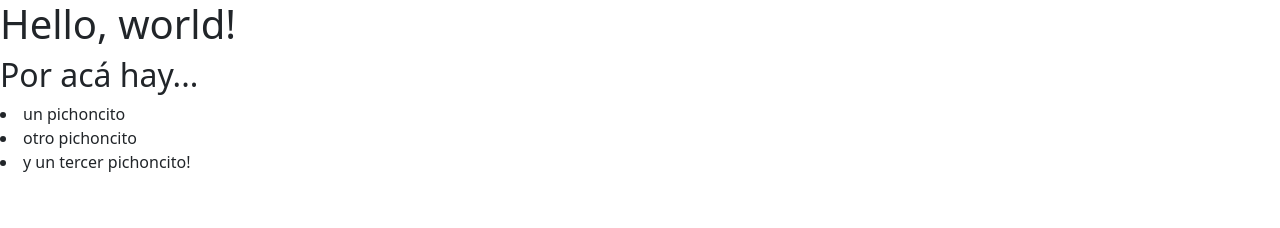
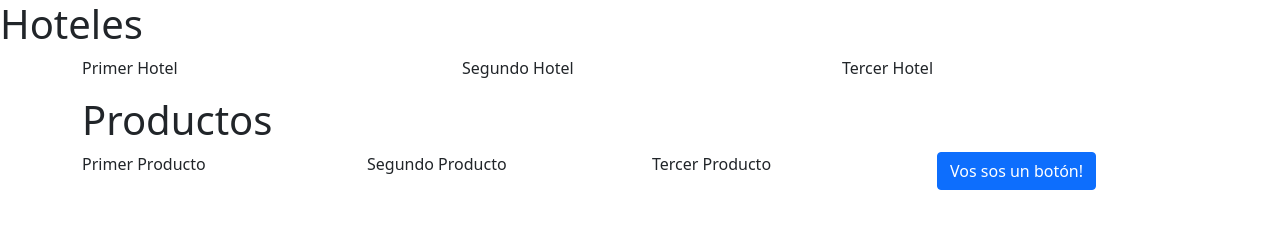
Before and after one commit to beatricemakdah/guia-hoteles, a website: page index.html in a window 1280 px wide. Drawn offline with nearby package versions, Linux system fonts and the light colour scheme.

Commit message:
utilizamos el sistema de grillas

```diff
--- a/index.html
+++ b/index.html
@@ -7,11 +7,37 @@
     <link rel="stylesheet" href="node_modules/bootstrap/dist/css/bootstrap.min.css">
   </head>
   <body>
-    <h1>Hello, world!</h1>
-    <h2>Por acá hay... </h2>
-        <li>un pichoncito</li>
-        <li>otro pichoncito</li>
-        <li>y un tercer pichoncito!</li>
+    <div class="jumbotron">
+        <h1>Hoteles</h1>
+        <div class="container">
+            <div class="row">
+                <div class="col">
+                    <p>Primer Hotel</p>
+                </div>
+                <div class="col">
+                    <p>Segundo Hotel</p>
+                </div>
+                <div class="col">
+                    <p>Tercer Hotel</p>
+                </div>
+            </div>
+            <h1>Productos</h1>
+            <div class="row">
+                <div class="col">
+                    <p>Primer Producto</p>
+                </div>
+                <div class="col">
+                    <p>Segundo Producto</p>
+                </div>
+                <div class="col">
+                    <p>Tercer Producto</p>
+                </div>
+                <div class="col">
+                    <button type="button" class="btn btn-primary">Vos sos un botón!</button>
+                </div>
+            </div>
+        </div>
+    </div>
     <script src="node_modules/jquery/dist/jquery.min.js"></script>
     <script src="node_modules/popper.js/dist/popper.min.js"></script>
     <script src="node_modules/bootstrap/dist/js/bootstrap.min.js"></script>
```
